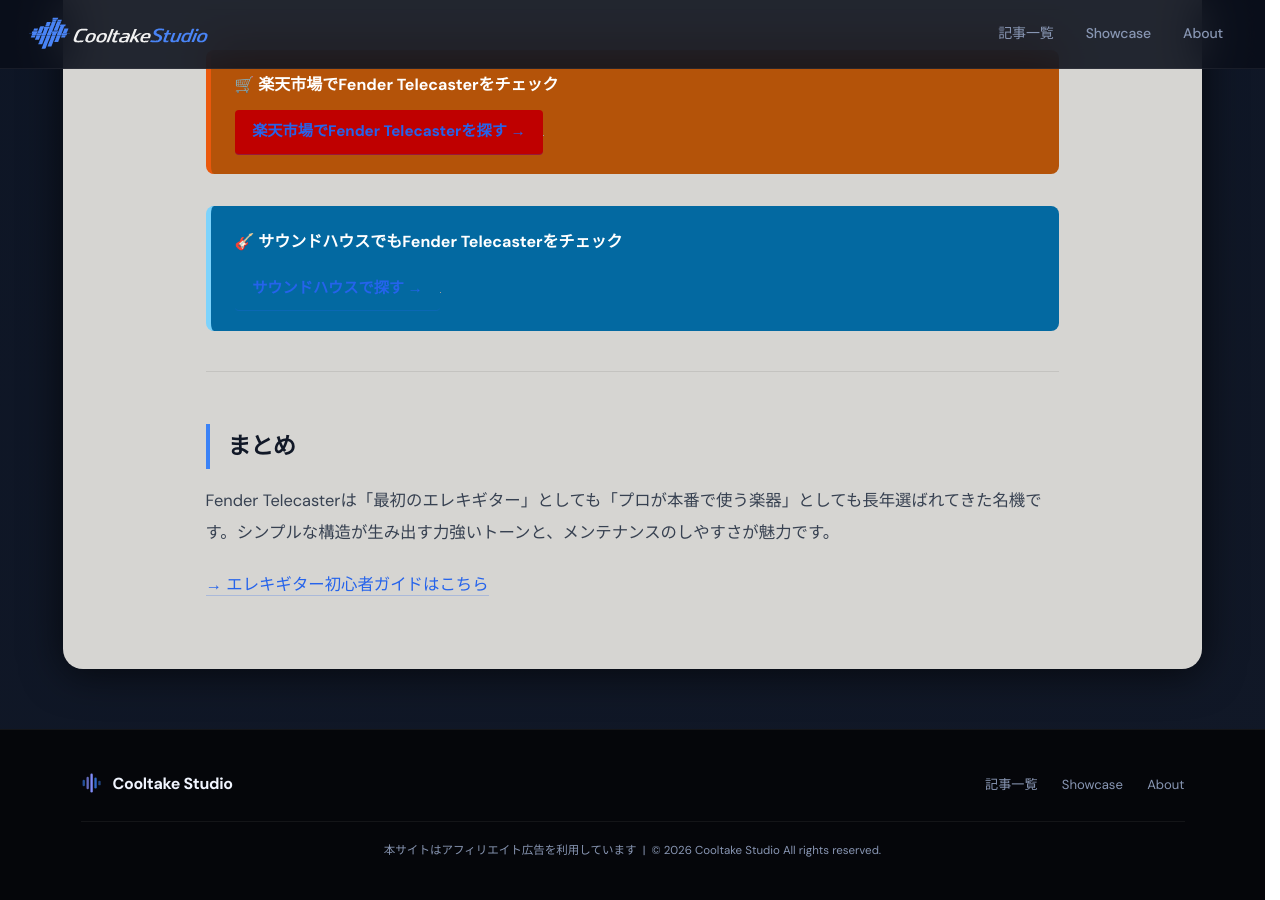
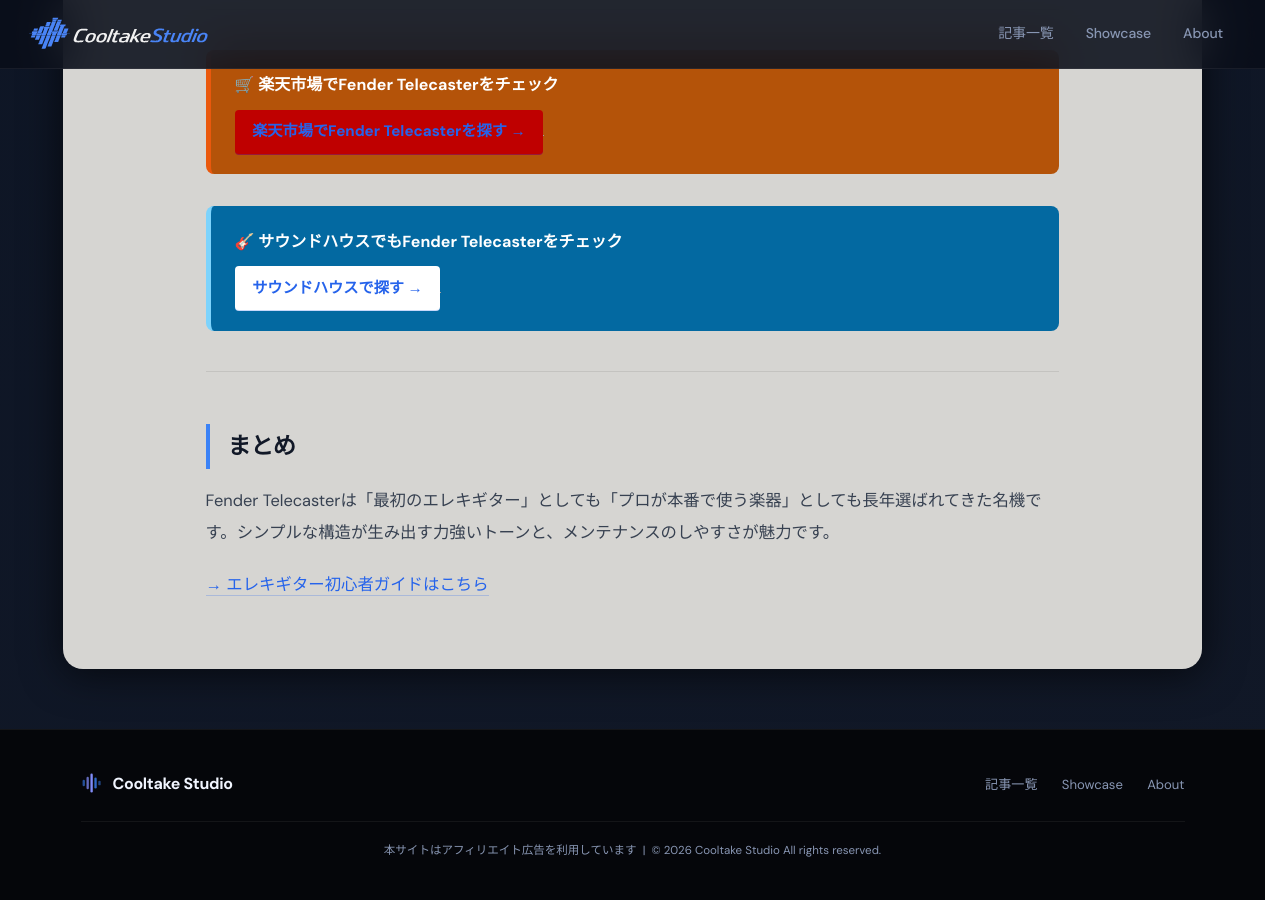
Before and after one commit to cooltake/cooltake-staging, a Jekyll site: the page built from _posts/2026-05-29-fender-telecaster-guide.md, in a window 1280 px wide and 900 px high, scrolled down 2414 px. Built offline with Jekyll 4.4.1, drawn with Linux system fonts in a browser that asks for light colours; some web fonts are replaced; grey boxes are pictures that could not be loaded.

Commit message:
fix: make soundhouse button white bg with dark text for visibility

```diff
--- a/_posts/2026-05-29-fender-telecaster-guide.md
+++ b/_posts/2026-05-29-fender-telecaster-guide.md
@@ -61,7 +61,7 @@
 ---
 
 <div style="margin:2rem 0;padding:1.2rem 1.5rem;background:#b45309;border-left:5px solid #ea580c;border-radius:8px;"><p style="margin:0 0 .6rem;font-weight:bold;font-size:1rem;color:#fff;">&#x1F6D2; 楽天市場でFender Telecasterをチェック</p><a href="https://hb.afl.rakuten.co.jp/hgc/0b15ddc7.28c5c9ed.0b15ddc8.5d23dd4d/?pc=https%3A%2F%2Fsearch.rakuten.co.jp%2Fsearch%2Fmall%2FFender%2BTelecaster%2F" rel="nofollow" referrerpolicy="no-referrer-when-downgrade" style="display:inline-block;background:#bf0000;color:#fff;padding:.45rem 1.1rem;border-radius:4px;text-decoration:none;font-weight:bold;font-size:.95rem;">楽天市場でFender Telecasterを探す →</a><img src="//i.moshimo.com/af/i/impression?a_id=5565352&amp;p_id=54&amp;pc_id=54&amp;pl_id=616" width="1" height="1" style="border:none;" alt="" loading="lazy"></div>
-<div style="margin:2rem 0;padding:1.2rem 1.5rem;background:#0369a1;border-left:5px solid #7dd3fc;border-radius:8px;"><p style="margin:0 0 .6rem;font-weight:bold;font-size:1rem;color:#fff;">&#x1F3B8; サウンドハウスでもFender Telecasterをチェック</p><a href="https://h.accesstrade.net/sp/cc?rk=01001xqc00os63&url=https%3A%2F%2Fwww.soundhouse.co.jp%2Fsearch%2Findex%2F%3Fsearch_all%3DFender%2520Telecaster" rel="nofollow" referrerpolicy="no-referrer-when-downgrade" style="display:inline-block;background:#0369a1;color:#fff;padding:.45rem 1.1rem;border-radius:4px;text-decoration:none;font-weight:bold;font-size:.95rem;">サウンドハウスで探す →</a><img src="https://h.accesstrade.net/sp/rr?rk=01001xqc00os63" width="1" height="1" border="0" alt="" loading="lazy"></div>
+<div style="margin:2rem 0;padding:1.2rem 1.5rem;background:#0369a1;border-left:5px solid #7dd3fc;border-radius:8px;"><p style="margin:0 0 .6rem;font-weight:bold;font-size:1rem;color:#fff;">&#x1F3B8; サウンドハウスでもFender Telecasterをチェック</p><a href="https://h.accesstrade.net/sp/cc?rk=01001xqc00os63&url=https%3A%2F%2Fwww.soundhouse.co.jp%2Fsearch%2Findex%2F%3Fsearch_all%3DFender%2520Telecaster" rel="nofollow" referrerpolicy="no-referrer-when-downgrade" style="display:inline-block;background:#fff;color:#0c4a6e;padding:.45rem 1.1rem;border-radius:4px;text-decoration:none;font-weight:bold;font-size:.95rem;">サウンドハウスで探す →</a><img src="https://h.accesstrade.net/sp/rr?rk=01001xqc00os63" width="1" height="1" border="0" alt="" loading="lazy"></div>
 
 <!-- AFFILIATE_PLACEHOLDER: Amazon（もしもアフィリエイト Amazon審査通過後に設置予定） -->
 
```
